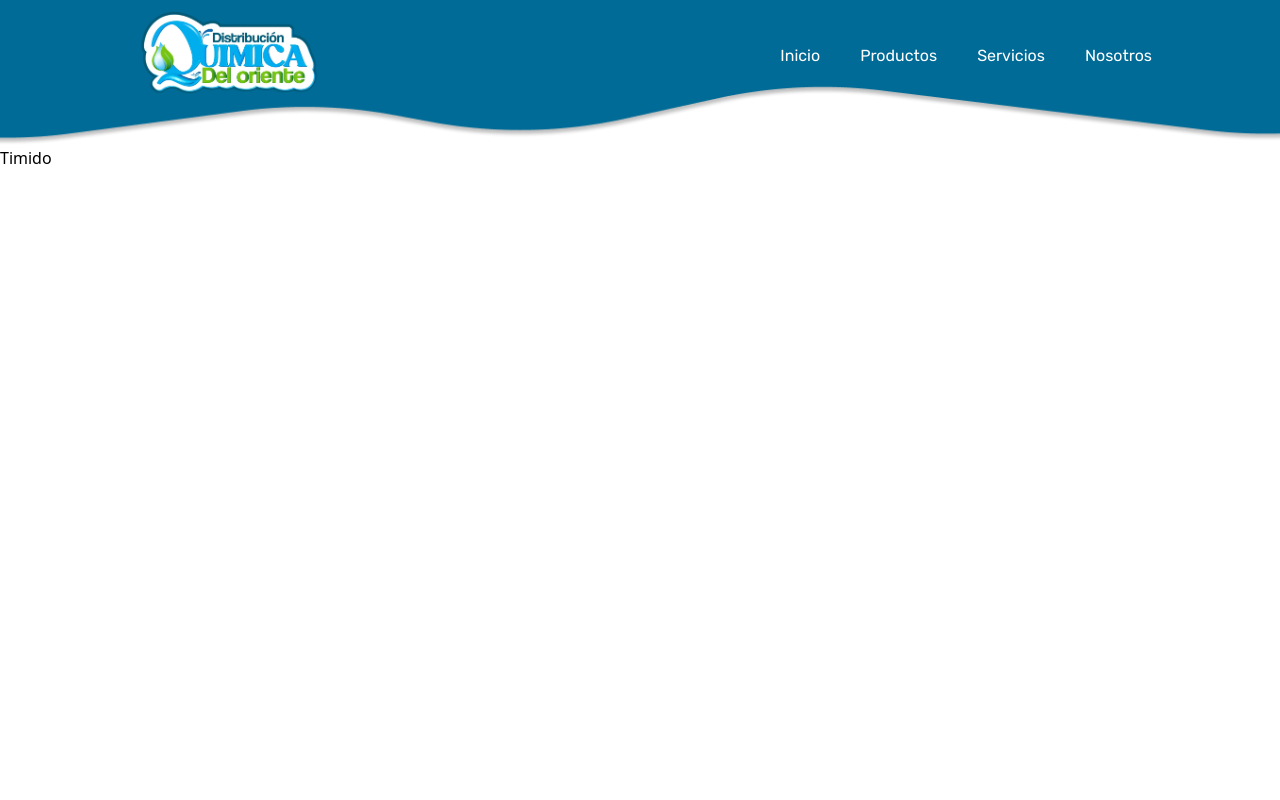
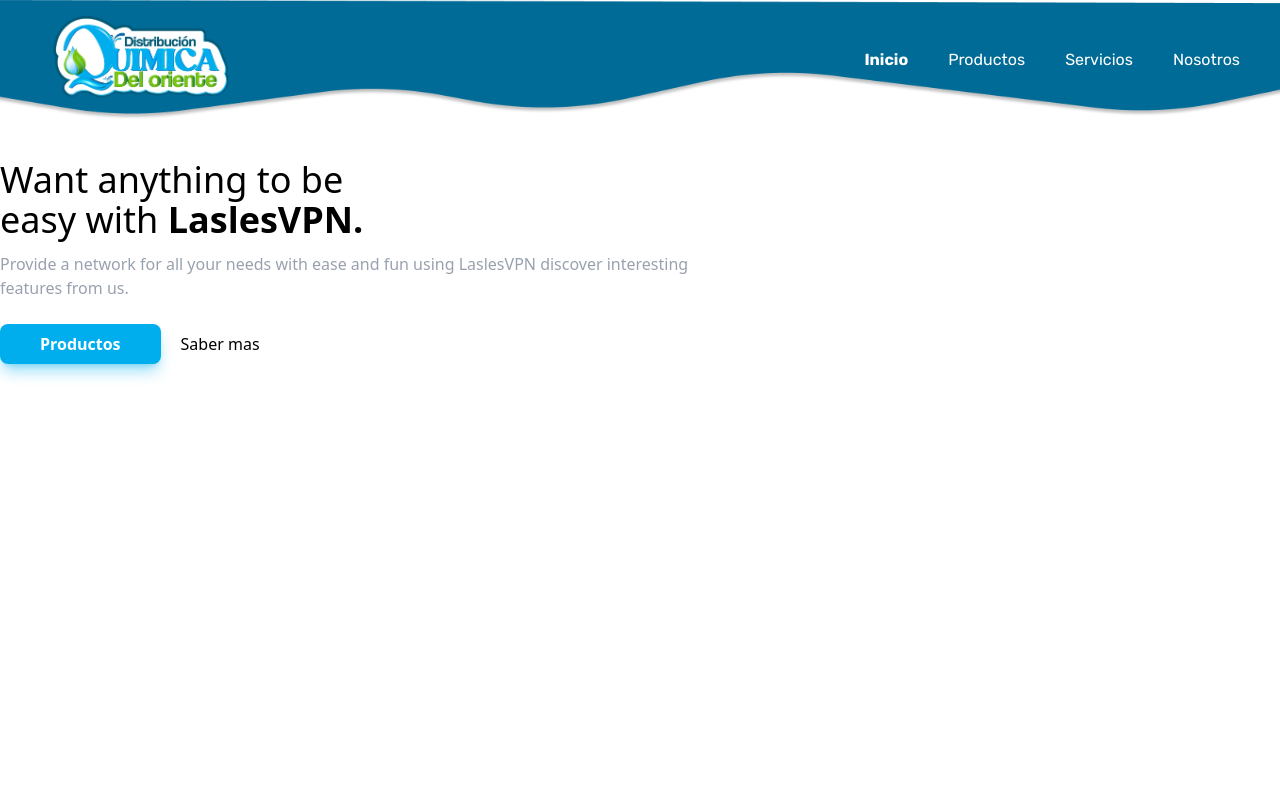
Before and after one commit to jafh1906/D.Q-del-oriente, a React (Vite) app: page / in a window 1280 px wide. Shown: the top 800 px of the page. Built offline with nearby package versions, Linux system fonts and the light colour scheme.

Commit message:
Components actualizado

```diff
--- a/src/Components/Hero.jsx
+++ b/src/Components/Hero.jsx
@@ -1,7 +1,27 @@
 export const Hero = () => {
   return (
-    <section className="flex min-h-screen w-full">
-      <div>Timido</div>
+    <section className="flex m-auto min-h-screen w-full justify-around mt-10">
+      <div className="flex justify-between container mx-auto  gap-10">
+        <div className="flex flex-col gap-3">
+          <h1 className="text-4xl">
+            Want anything to be <br /> easy with{" "}
+            <span className="font-bold">LaslesVPN.</span>
+          </h1>
+          <p className="text-gray-400">
+            Provide a network for all your needs with ease and fun using
+            LaslesVPN discover interesting features from us.
+          </p>
+          <div className="flex gap-5 mt-3">
+            <button className="bg-[#00AEEE] py-2 px-10 rounded-lg text-white font-bold shadow-[#00AEEE]/40 shadow-lg">
+              Productos
+            </button>
+            <button>Saber mas</button>
+          </div>
+        </div>
+        <div className="flex flex-center h-[382px] w-[611px]">
+          <img src="" alt="" />
+        </div>
+      </div>
     </section>
   );
 };
--- a/src/Components/NavBar.jsx
+++ b/src/Components/NavBar.jsx
@@ -1,23 +1,19 @@
-// import bgNavBar from '../assets/images/bgNavBar.png'
-import bgNavBar2 from '../assets/images/bgNavBar2.png'
-import LOGO from '../assets/images/LOGO.webp'
+import LOGO from "../assets/images/LOGO.webp";
 
 export const NavBar = () => {
   return (
-    <>
-    <div className="h-[150px] mt-[-4px] letra-2 bg-cover bg-center px-[10%]" style={{ backgroundImage: `url(${bgNavBar2})` }}>
-      <div className='flex items-center justify-between'>
-        <div className='w-[200px]'>
+    <header className="letra-2 m-auto bg-cover bg-center bg-no-repeat bg-[url(./assets/images/bgNavBar2.png)] ">
+      <div className="flex items-center justify-between px-10">
+        <div className="w-[200px]">
           <img src={LOGO} alt="logo" />
         </div>
-        <div className='flex gap-10 text-white'>
-          <div>Inicio</div>
+        <div className="flex gap-10 text-white">
+          <div className="font-bold">Inicio</div>
           <div>Productos</div>
           <div>Servicios</div>
           <div>Nosotros</div>
         </div>
       </div>
-    </div>
-    </>
-  )
-}
+    </header>
+  );
+};
--- a/src/Layouts/LayoutApp.jsx
+++ b/src/Layouts/LayoutApp.jsx
@@ -3,7 +3,7 @@
 
 export const LayoutApp = ({ children }) => {
   return (
-    <section className="min-h-screen w-full">
+    <section className="min-h-screen w-full overflow-hidden">
       <NavBar />
       <main className="flex-grow">{children}</main>
       <Footer />
```
